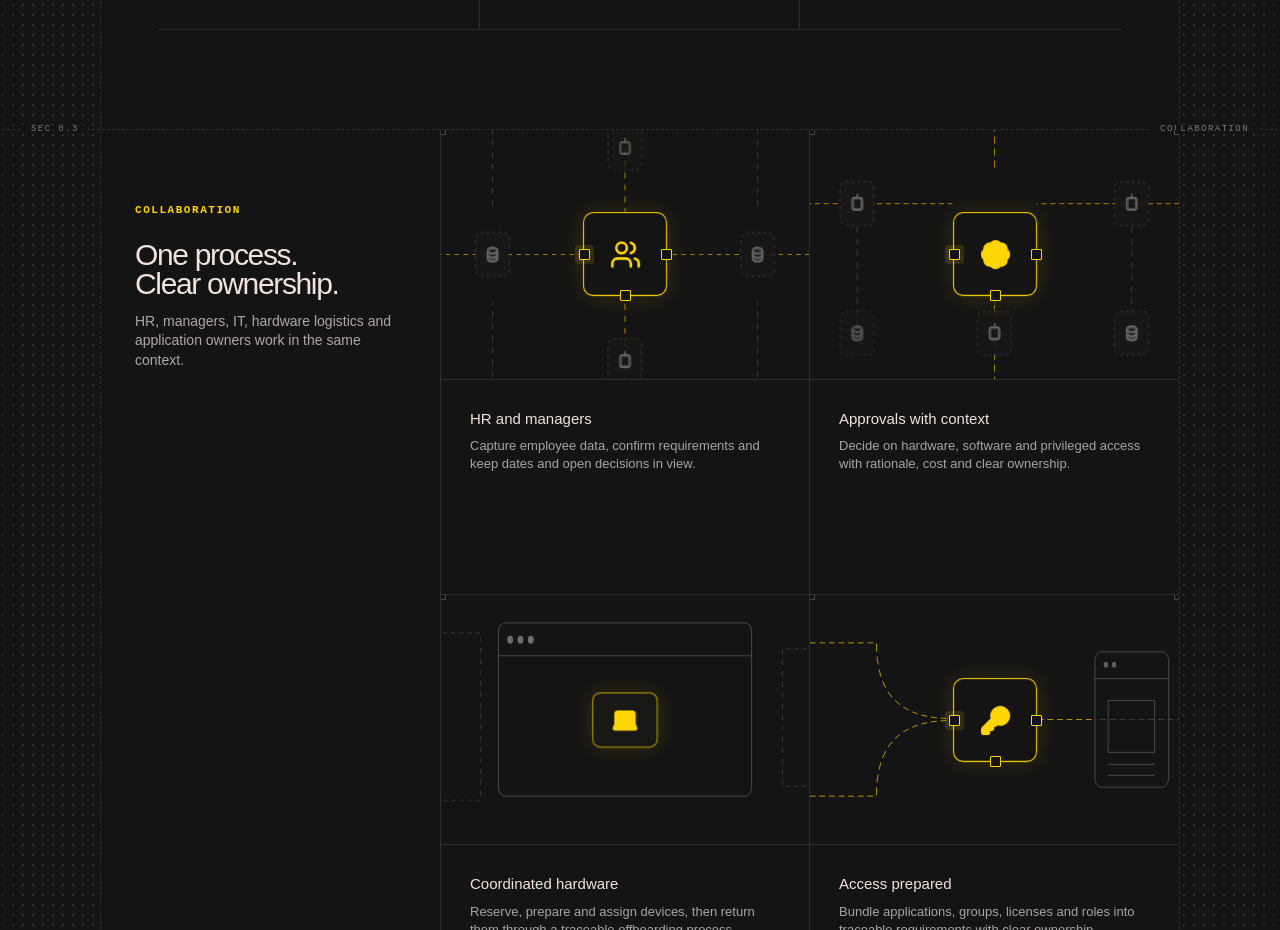
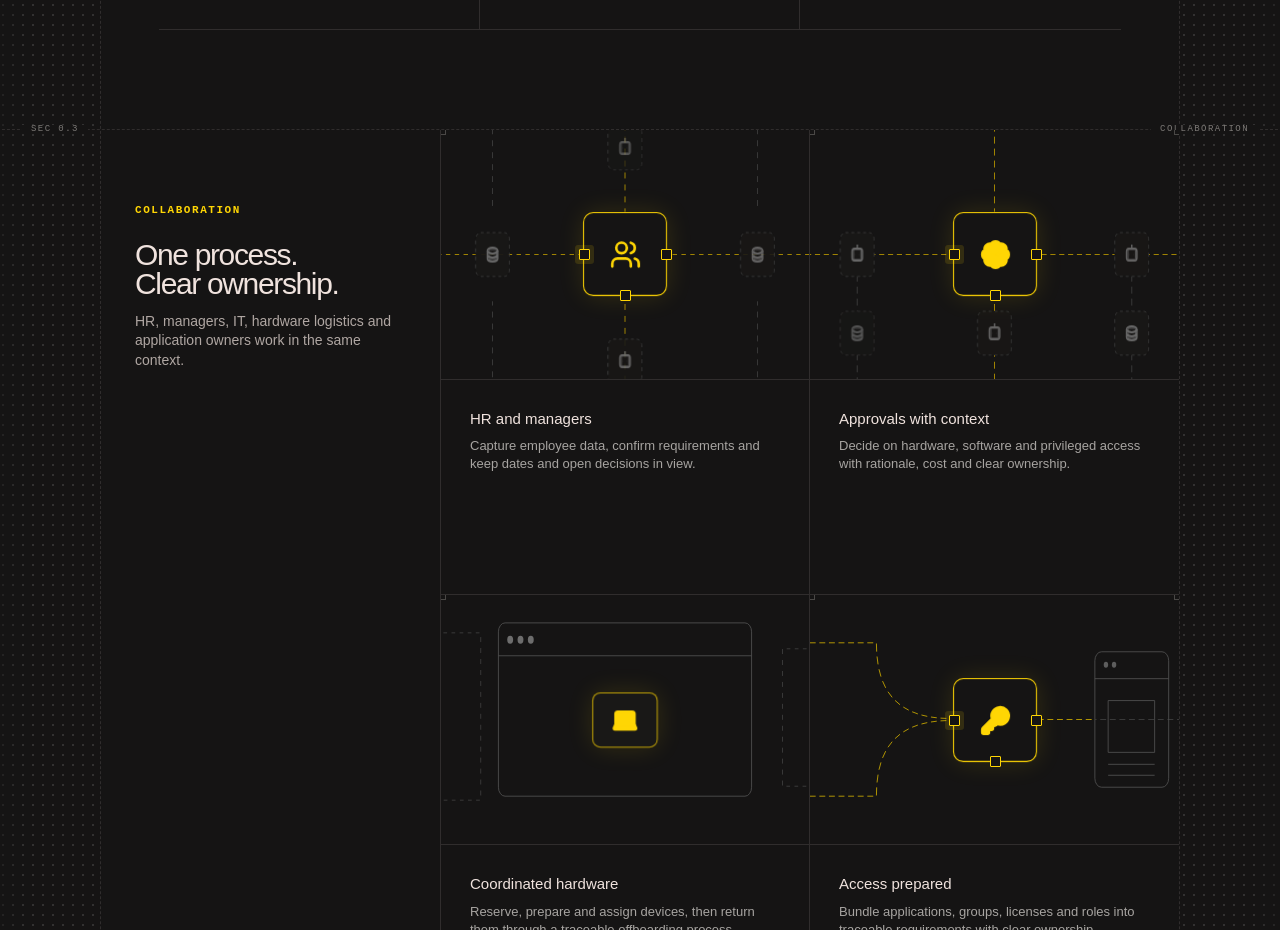
Before and after one commit to schahinzadeh-rgb/Pelvin, a React (Vite) app: page / in a window 1280 px wide. Shown: the part 2480-3410 px from the top of the page. Built offline with nearby package versions, Linux system fonts and the light colour scheme.

Commit message:
Fix schematic connector alignment

```diff
--- a/src/components/SchematicGrid.tsx
+++ b/src/components/SchematicGrid.tsx
@@ -78,9 +78,9 @@ function Diagram({ type, Icon }: { type: Card['type']; Icon: LucideIcon }) {
         )}
         {type === 'govern' && (
           <>
-            <path className="flow-line accent-flow" d="M0 74h193M307 74h193M250 0v43M250 145v105" stroke="#b79600" strokeDasharray="7 5" />
-            <path className="flow-line" d="M64 74v126M436 74v126M250 145v55" stroke="#3f3f3f" strokeDasharray="7 5" />
-            <MiniServer x={64} y={74} kind="bot" /><MiniServer x={436} y={74} kind="bot" />
+            <path className="flow-line accent-flow" d="M0 125h41M87 125h106M307 125h106M459 125h41M250 0v82M250 168v14M250 226v24" stroke="#b79600" strokeDasharray="7 5" />
+            <path className="flow-line" d="M64 147v35M64 226v24M436 147v35M436 226v24" stroke="#3f3f3f" strokeDasharray="7 5" />
+            <MiniServer x={64} y={125} kind="bot" /><MiniServer x={436} y={125} kind="bot" />
             <MiniServer x={64} y={204} /><MiniServer x={250} y={204} kind="bot" /><MiniServer x={436} y={204} />
           </>
         )}
```
